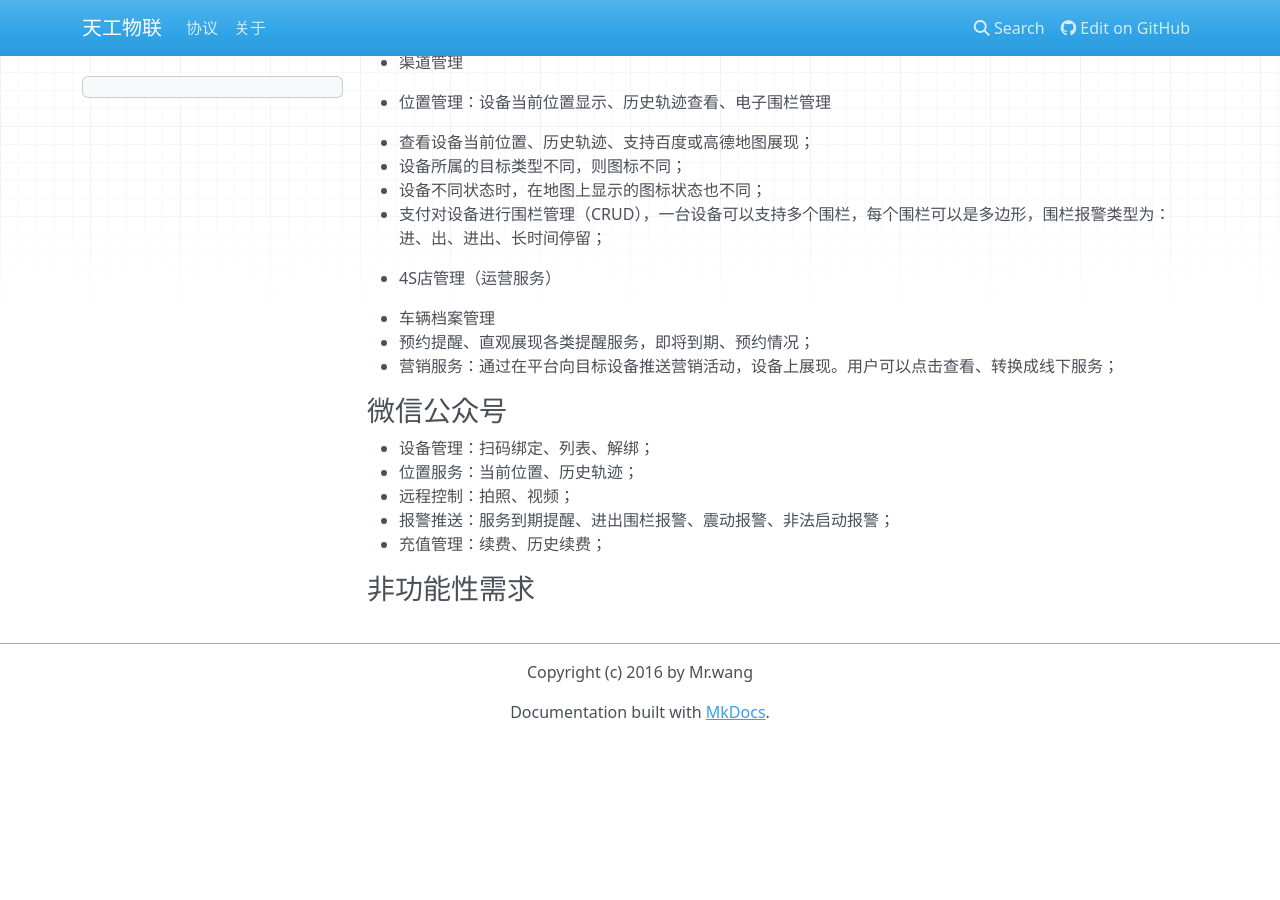
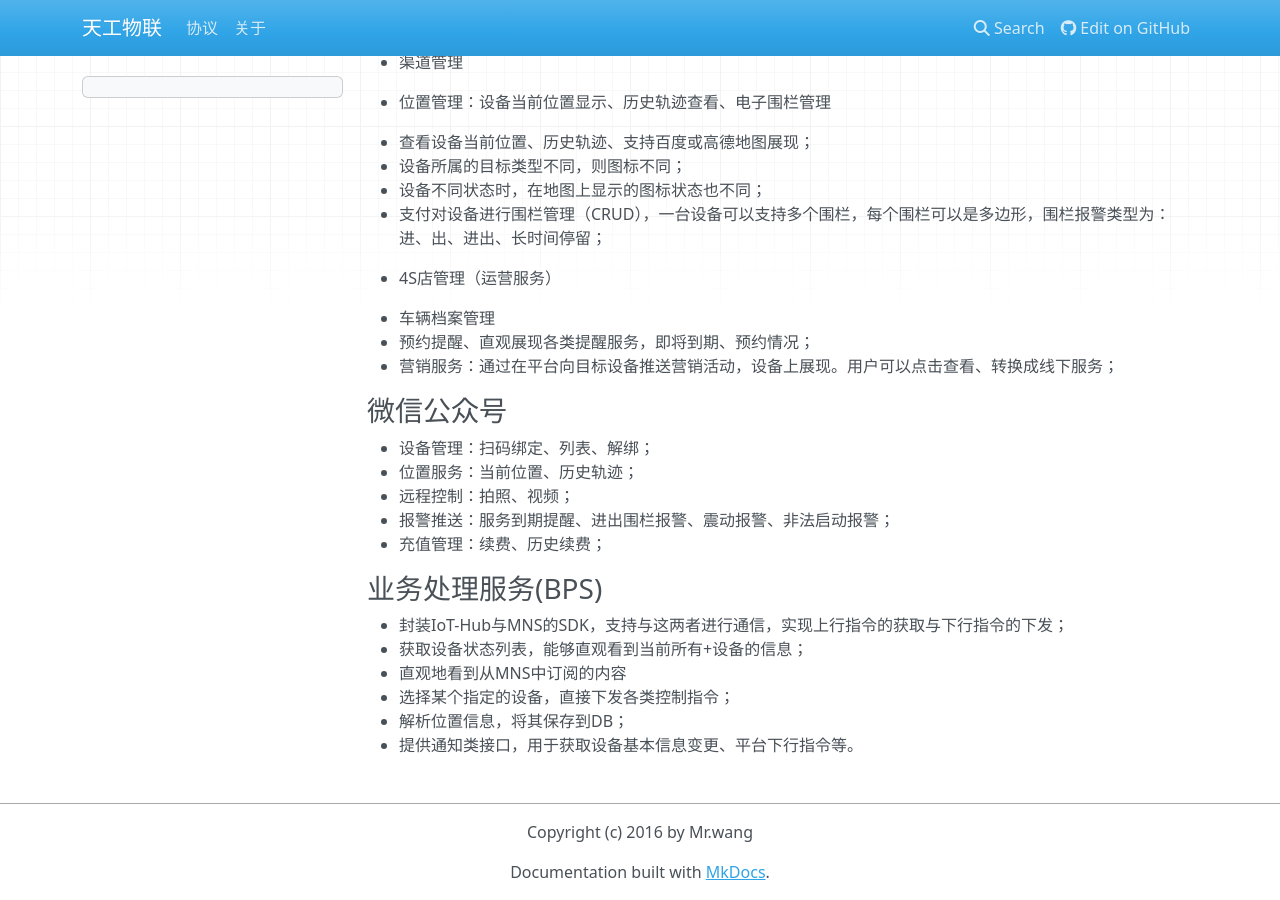
Before and after one commit to whsheng/tgiot, an MkDocs documentation site: the page built from docs/requirements.md, in a window 1280 px wide and 900 px high, scrolled down 1438 px. Built offline with MkDocs 1.6.1, drawn with Linux system fonts in a browser that asks for light colours; nearby versions of some CDN libraries; old or Windows-style settings are respelled for this version of MkDocs; before the commit the page ends 2178 px from its top, so only the background shows below that.

```diff
--- a/docs/requirements.md
+++ b/docs/requirements.md
@@ -72,4 +72,10 @@
 + 充值管理：续费、历史续费；
 
 
-### 非功能性需求
+### 业务处理服务(BPS)
++ 封装IoT-Hub与MNS的SDK，支持与这两者进行通信，实现上行指令的获取与下行指令的下发；
++ 获取设备状态列表，能够直观看到当前所有+设备的信息；
++ 直观地看到从MNS中订阅的内容
++ 选择某个指定的设备，直接下发各类控制指令；
++ 解析位置信息，将其保存到DB；
++ 提供通知类接口，用于获取设备基本信息变更、平台下行指令等。
```
Also changed, not shown: docs/db.md (+26 -14 lines), docs/platform-introduce.md (+1 -1 lines), 2 other files.
